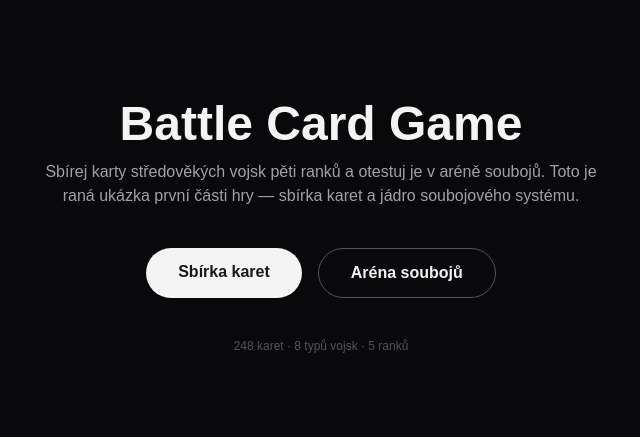
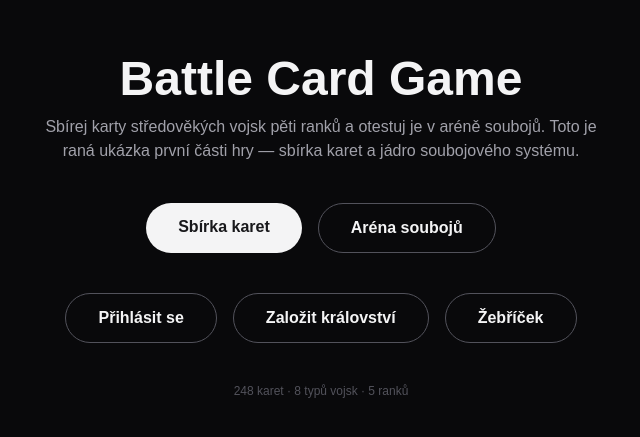
Before and after one commit to hradecak87/battle-card-game, a Next.js app: page / in a window 1280 px wide. Shown: the part 173-610 px from the top of the page, without its empty margins (319-959 px from the left). Built offline with nearby package versions, Linux system fonts and the light colour scheme; no server answers.

Commit message:
feat: wire presence heartbeat and navigation into layout

```diff
--- a/app/layout.tsx
+++ b/app/layout.tsx
@@ -1,6 +1,7 @@
 import type { Metadata } from "next";
 import localFont from "next/font/local";
 import "./globals.css";
+import { HeartbeatBeacon } from "@/components/players/HeartbeatBeacon";
 
 const geistSans = localFont({
   src: "./fonts/GeistVF.woff",
@@ -28,6 +29,7 @@ export default function RootLayout({
       <body
         className={`${geistSans.variable} ${geistMono.variable} antialiased bg-zinc-950 text-zinc-100`}
       >
+        <HeartbeatBeacon />
         {children}
       </body>
     </html>
--- a/app/page.tsx
+++ b/app/page.tsx
@@ -1,6 +1,11 @@
+'use client'
+
 import Link from 'next/link'
+import { useSession } from '@/lib/supabase/useSession'
 
 export default function Home() {
+  const { user, loading } = useSession()
+
   return (
     <main className="min-h-screen flex flex-col items-center justify-center gap-10 p-8 text-center">
       <div>
@@ -27,6 +32,48 @@ export default function Home() {
         </Link>
       </div>
 
+      {!loading && (
+        <div className="flex flex-col sm:flex-row gap-4">
+          {user ? (
+            <>
+              <Link
+                href="/profile/me"
+                className="rounded-full border border-zinc-600 hover:border-zinc-400 px-8 py-3 font-semibold transition-colors"
+              >
+                Můj profil
+              </Link>
+              <Link
+                href="/leaderboard"
+                className="rounded-full border border-zinc-600 hover:border-zinc-400 px-8 py-3 font-semibold transition-colors"
+              >
+                Žebříček
+              </Link>
+            </>
+          ) : (
+            <>
+              <Link
+                href="/login"
+                className="rounded-full border border-zinc-600 hover:border-zinc-400 px-8 py-3 font-semibold transition-colors"
+              >
+                Přihlásit se
+              </Link>
+              <Link
+                href="/register"
+                className="rounded-full border border-zinc-600 hover:border-zinc-400 px-8 py-3 font-semibold transition-colors"
+              >
+                Založit království
+              </Link>
+              <Link
+                href="/leaderboard"
+                className="rounded-full border border-zinc-600 hover:border-zinc-400 px-8 py-3 font-semibold transition-colors"
+              >
+                Žebříček
+              </Link>
+            </>
+          )}
+        </div>
+      )}
+
       <p className="text-xs text-zinc-600">248 karet · 8 typů vojsk · 5 ranků</p>
     </main>
   )
--- /dev/null
+++ b/components/players/HeartbeatBeacon.tsx
@@ -0,0 +1,27 @@
+'use client'
+
+import { useEffect } from 'react'
+import { useSession } from '@/lib/supabase/useSession'
+import { supabase } from '@/lib/supabase/client'
+
+const HEARTBEAT_INTERVAL_MS = 30_000
+
+/**
+ * Keeps `players.last_seen_at` fresh for the currently logged-in user so
+ * the online/offline badge (spec §2) stays accurate. Renders nothing;
+ * mounted once in the root layout.
+ */
+export function HeartbeatBeacon() {
+  const { user } = useSession()
+
+  useEffect(() => {
+    if (!user) return
+    supabase.rpc('heartbeat')
+    const interval = setInterval(() => {
+      supabase.rpc('heartbeat')
+    }, HEARTBEAT_INTERVAL_MS)
+    return () => clearInterval(interval)
+  }, [user])
+
+  return null
+}
```
